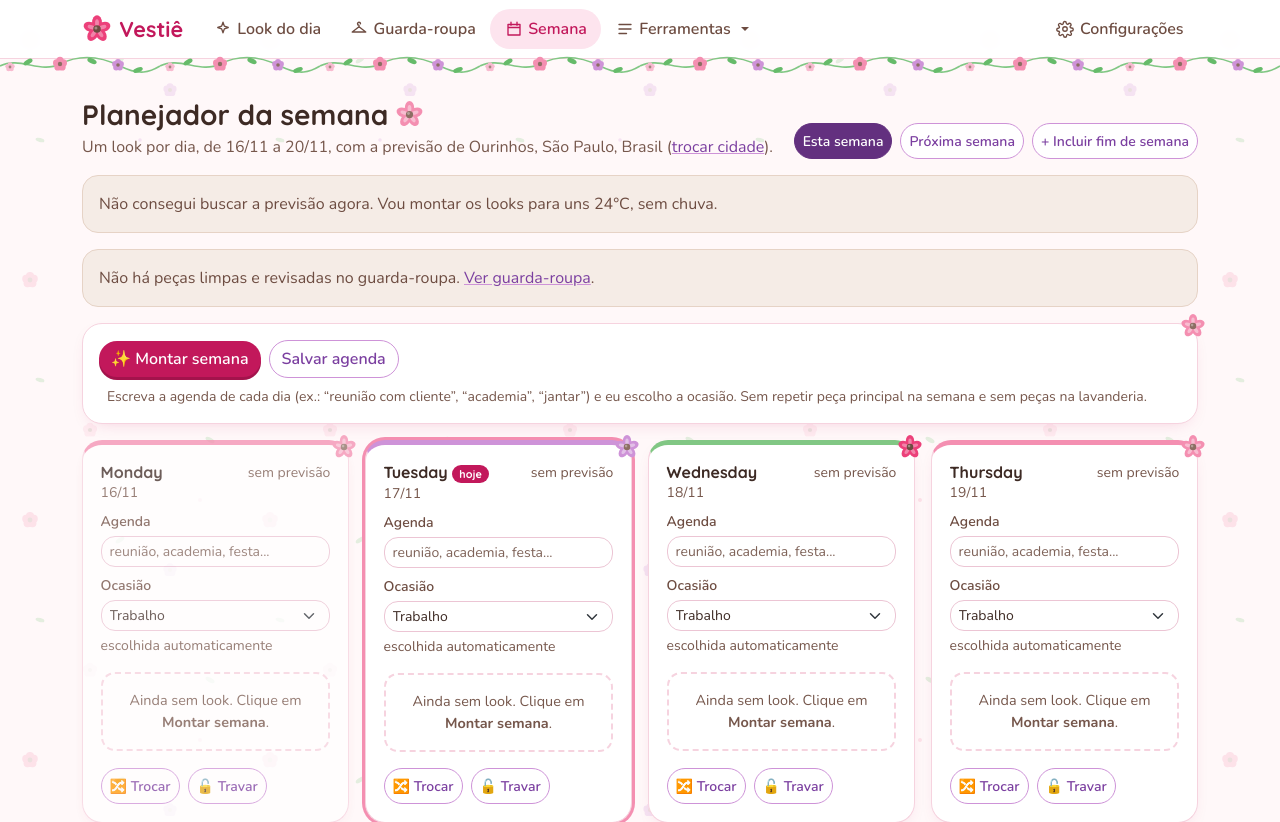
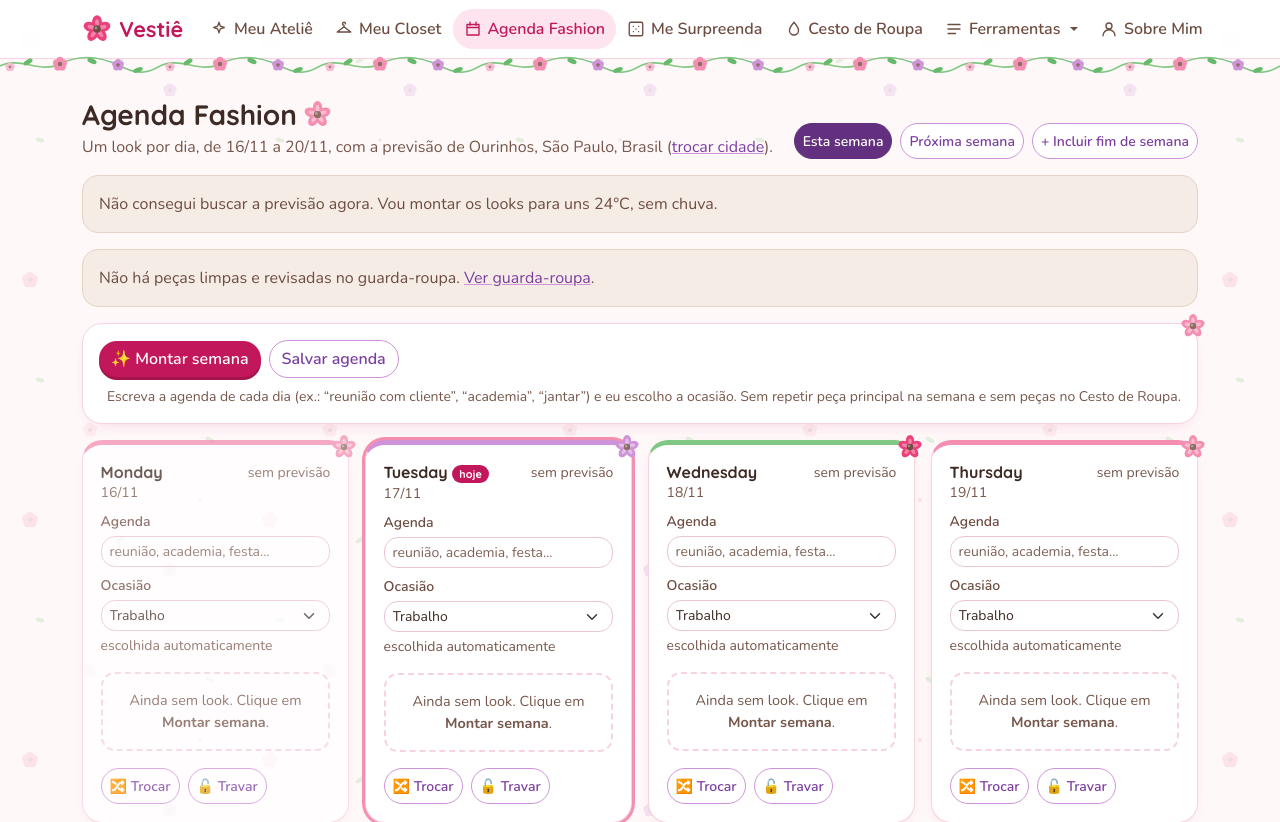
Before and after one commit to AnaVFeriatti/Vesti-, an ASP.NET Core app: page /Planner in a window 1280 px wide. Shown: the top 822 px of the page. Run offline with ASP.NET Core 8, Linux system fonts and the light colour scheme; some libraries are stand-ins or nearby versions.

Commit message:
Menu com os novos nomes: Meu Ateliê, Meu Closet, Agenda Fashion, Me Surpreenda, Cesto de Roupa e Sobre Mim
"Me Surpreenda" abre o look do dia com sorteio novo e a roleta girando sozinha.
Títulos e links das páginas seguem os nomes novos; o menu recolhe abaixo de 1200px para não quebrar linha.

```diff
--- a/src/MontarLooks.Web/Pages/Capsule.cshtml
+++ b/src/MontarLooks.Web/Pages/Capsule.cshtml
@@ -16,7 +16,7 @@
 
 @if (r.ActiveItems == 0)
 {
-    <div class="card p-4"><p class="mb-0">Cadastre peças (ou carregue o exemplo em <a asp-page="/Settings">Configurações</a>) para ver a análise.</p></div>
+    <div class="card p-4"><p class="mb-0">Cadastre peças (ou carregue o exemplo em <a asp-page="/Settings">Sobre Mim</a>) para ver a análise.</p></div>
     return;
 }
 
--- a/src/MontarLooks.Web/Pages/Dashboard.cshtml
+++ b/src/MontarLooks.Web/Pages/Dashboard.cshtml
@@ -23,7 +23,7 @@
 {
     <div class="card empty-state">
         <div class="empty-ico"><partial name="_Icon" model="@("chart")" /></div>
-        <p class="mb-3">Cadastre peças (ou carregue o exemplo em <a asp-page="/Settings" asp-fragment="exemplo">Configurações</a>) para ver os números.</p>
+        <p class="mb-3">Cadastre peças (ou carregue o exemplo em <a asp-page="/Settings" asp-fragment="exemplo">Sobre Mim</a>) para ver os números.</p>
         <div><a asp-page="/Wardrobe/Edit" class="btn btn-accent"><partial name="_Icon" model="@("hanger")" /> Cadastrar peça</a></div>
     </div>
     return;
--- a/src/MontarLooks.Web/Pages/History.cshtml
+++ b/src/MontarLooks.Web/Pages/History.cshtml
@@ -12,7 +12,7 @@
     <div class="card empty-state">
         <div class="empty-ico"><partial name="_Icon" model="@("clock")" /></div>
         <h2 class="h5">Nenhum look registrado ainda</h2>
-        <p class="text-muted">Na tela Look do dia, clique em “Vou usar este” e o look aparece aqui.</p>
+        <p class="text-muted">No Meu Ateliê, clique em “Vou usar este” e o look aparece aqui.</p>
         <div><a asp-page="/Index" class="btn btn-accent"><partial name="_Icon" model="@("sparkle")" /> Ver o look do dia</a></div>
     </div>
 }
--- a/src/MontarLooks.Web/Pages/Index.cshtml.cs
+++ b/src/MontarLooks.Web/Pages/Index.cshtml.cs
@@ -20,6 +20,8 @@ public class IndexModel(
     /// <summary>Manual temperature, used when the user overrides it or the weather API is unreachable.</summary>
     [BindProperty(SupportsGet = true)] public double? Temp { get; set; }
     [BindProperty(SupportsGet = true)] public bool? Rain { get; set; }
+    /// <summary>"Me Surpreenda": random suggestions and the roulette spins by itself.</summary>
+    [BindProperty(SupportsGet = true)] public bool Surpresa { get; set; }
 
     public CityLocation City { get; private set; } = null!;
     public WeatherNow? Weather { get; private set; }
@@ -36,6 +38,7 @@ public class IndexModel(
 
     public async Task OnGetAsync(CancellationToken ct)
     {
+        if (Surpresa && Seed == 0) Seed = Random.Shared.Next(1, 100_000);
         City = await settings.GetCityAsync();
         Weather = await weather.GetCurrentAsync(City.Latitude, City.Longitude, ct);
         UsedTemperature = Temp ?? Weather?.DressingTemperature ?? 24;
--- a/src/MontarLooks.Web/Pages/Laundry.cshtml
+++ b/src/MontarLooks.Web/Pages/Laundry.cshtml
@@ -1,10 +1,10 @@
 @page
 @model LaundryModel
-@{ ViewData["Title"] = "Lavanderia"; }
+@{ ViewData["Title"] = "Cesto de Roupa"; }
 
 <div class="d-flex flex-wrap justify-content-between align-items-end gap-3 mb-3">
     <div>
-        <h1 class="h3 mb-1">Lavanderia</h1>
+        <h1 class="h3 mb-1">Cesto de Roupa</h1>
         <p class="text-muted mb-0">Peça no cesto não aparece nas sugestões até você marcar que lavou. Toque numa peça para mandar para o cesto ou tirar de lá.</p>
     </div>
     @if (Model.Dirty.Count > 0)
@@ -20,7 +20,7 @@
 }
 @if (Model.Dirty.Count + Model.Clean.Count == 0)
 {
-    <p class="text-muted">Nenhuma peça no guarda-roupa ainda. <a asp-page="/Wardrobe/Edit">Cadastre a primeira</a> ou carregue o exemplo em <a asp-page="/Settings">Configurações</a>.</p>
+    <p class="text-muted">Nenhuma peça no guarda-roupa ainda. <a asp-page="/Wardrobe/Edit">Cadastre a primeira</a> ou carregue o exemplo em <a asp-page="/Settings">Sobre Mim</a>.</p>
 }
 <div class="wardrobe-grid mb-4">
     @foreach (var i in Model.Dirty)
--- a/src/MontarLooks.Web/Pages/Palette.cshtml
+++ b/src/MontarLooks.Web/Pages/Palette.cshtml
@@ -180,7 +180,7 @@
     <h2 id="pal-drape-title" class="h5">🪞 Teste do tecido no rosto</h2>
     <p class="small text-muted">Consultoras seguram tecidos coloridos perto do rosto. Aqui a borda faz esse papel: compare os dois lados e veja qual deixa a pele mais uniforme, os olhos mais brilhantes e as olheiras mais leves.</p>
     <div class="pal-drape-empty alert alert-light" @(Model.FacePhoto != null ? "hidden" : null)>
-        Escolha uma foto do rosto em “Ajuda da foto” logo abaixo (ou cadastre uma em <a asp-page="/Settings">Configurações</a>) para fazer o teste.
+        Escolha uma foto do rosto em “Ajuda da foto” logo abaixo (ou cadastre uma em <a asp-page="/Settings">Sobre Mim</a>) para fazer o teste.
     </div>
     <div class="pal-drape" @(Model.FacePhoto == null ? "hidden" : null)>
         <div class="pal-drape-modes" role="group" aria-label="Comparação">
--- a/src/MontarLooks.Web/Pages/Planner.cshtml
+++ b/src/MontarLooks.Web/Pages/Planner.cshtml
@@ -2,7 +2,7 @@
 @model PlannerModel
 @using System.Globalization
 @{
-    ViewData["Title"] = "Semana";
+    ViewData["Title"] = "Agenda Fashion";
     var inv = CultureInfo.InvariantCulture;
     var occasions = Enum.GetValues<Occasion>();
     var first = Model.Days.First().Plan.Date;
@@ -15,7 +15,7 @@
 
 <div class="d-flex flex-wrap justify-content-between align-items-end gap-3 mb-3">
     <div>
-        <h1 class="h3 mb-1">Planejador da semana</h1>
+        <h1 class="h3 mb-1">Agenda Fashion</h1>
         <p class="text-muted mb-0">
             Um look por dia, de @first.ToString("dd/MM") a @last.ToString("dd/MM"), com a previsão de @Model.City.Name
             (<a asp-page="/Settings" class="link-secondary">trocar cidade</a>).
@@ -51,7 +51,7 @@
             <button class="btn btn-outline-secondary" asp-page-handler="Save">Salvar agenda</button>
             <span class="small text-muted ms-md-2">
                 Escreva a agenda de cada dia (ex.: “reunião com cliente”, “academia”, “jantar”) e eu escolho a ocasião.
-                Sem repetir peça principal na semana e sem peças na lavanderia.
+                Sem repetir peça principal na semana e sem peças no Cesto de Roupa.
             </span>
         </div>
     </div>
@@ -128,7 +128,7 @@
                     @if (p.Title != null) { <div class="look-title small mb-1">@p.Title</div> }
                     @if (d.Items.Any(it => Model.Dirty.Contains(it.Id)))
                     {
-                        <div class="small text-muted mb-1">Tem peça no cesto: lave antes ou <a asp-page="/Laundry">confira a lavanderia</a>.</div>
+                        <div class="small text-muted mb-1">Tem peça no cesto: lave antes ou <a asp-page="/Laundry">confira o Cesto de Roupa</a>.</div>
                     }
                     <div class="small text-muted mb-2">Montado para @d.DressingC.ToString("0.#")°C@(d.Rainy ? ", com chuva" : "").</div>
                 }
--- a/src/MontarLooks.Web/Pages/Settings.cshtml
+++ b/src/MontarLooks.Web/Pages/Settings.cshtml
@@ -1,9 +1,9 @@
 @page
 @model SettingsModel
 @using System.Globalization
-@{ ViewData["Title"] = "Configurações"; }
+@{ ViewData["Title"] = "Sobre Mim"; }
 
-<h1 class="h3 mb-3">Configurações</h1>
+<h1 class="h3 mb-3">Sobre Mim</h1>
 
 <div class="settings-layout">
 <nav class="section-nav" data-section-nav aria-label="Seções das configurações">
--- a/src/MontarLooks.Web/Pages/Shared/_Layout.cshtml
+++ b/src/MontarLooks.Web/Pages/Shared/_Layout.cshtml
@@ -16,7 +16,7 @@
 </head>
 <body>
     <a class="skip-link" href="#conteudo">Pular para o conteúdo</a>
-    <nav class="navbar navbar-expand-lg app-nav" aria-label="Menu principal">
+    <nav class="navbar navbar-expand-xl app-nav" aria-label="Menu principal">
         <div class="container">
             <a class="navbar-brand fw-bold" asp-page="/Index" aria-label="Vestiê, página inicial"><img src="~/img/flower-rose.svg" alt="" class="brand-flower" width="30" height="30" /> Vestiê</a>
             <button class="navbar-toggler" type="button" data-bs-toggle="collapse" data-bs-target="#nav"
@@ -26,17 +26,20 @@
             <div class="collapse navbar-collapse" id="nav">
                 @{
                     var current = ViewContext.RouteData.Values["page"]?.ToString() ?? "";
-                    string Active(string page) => string.Equals(current, page, StringComparison.OrdinalIgnoreCase) ? "active" : "";
+                    var surprise = Context.Request.Query.ContainsKey("surpresa");
+                    string Active(string page, string? query = null) =>
+                        string.Equals(current, page, StringComparison.OrdinalIgnoreCase) && (query != null) == surprise ? "active" : "";
+                    string Href(NavMenu.Link l) => Url.Page(l.Page) + (l.Query is null ? "" : "?" + l.Query);
                     var toolsActive = NavMenu.Tools.SelectMany(g => g.Links).Any(l => l.Page == current && l.Page != "/Settings");
                 }
                 <ul class="navbar-nav me-auto">
                     @foreach (var l in NavMenu.Main)
                     {
-                        <li class="nav-item"><a class="nav-link @Active(l.Page)" asp-page="@l.Page" aria-current="@(Active(l.Page) != "" ? "page" : null)"><partial name="_Icon" model="l.Icon" /> @l.Label</a></li>
+                        <li class="nav-item"><a class="nav-link @Active(l.Page, l.Query)" href="@Href(l)" title="@l.Hint" aria-current="@(Active(l.Page, l.Query) != "" ? "page" : null)"><partial name="_Icon" model="l.Icon" /> @l.Label</a></li>
                     }
                     <li class="nav-item dropdown">
                         <a class="nav-link dropdown-toggle @(toolsActive ? "active" : "")" href="#" id="toolsToggle" role="button" data-bs-toggle="dropdown" data-bs-auto-close="outside" aria-expanded="false"><partial name="_Icon" model="@("tools")" /> Ferramentas</a>
-                        <div class="dropdown-menu dropdown-menu-lg-end tools-menu" aria-labelledby="toolsToggle">
+                        <div class="dropdown-menu dropdown-menu-xl-end tools-menu" aria-labelledby="toolsToggle">
                             @foreach (var g in NavMenu.Tools)
                             {
                                 <div class="tools-group">
@@ -54,7 +57,7 @@
                     </li>
                 </ul>
                 <ul class="navbar-nav">
-                    <li class="nav-item"><a class="nav-link @Active("/Settings")" asp-page="/Settings" aria-current="@(Active("/Settings") != "" ? "page" : null)"><partial name="_Icon" model="@("gear")" /> Configurações</a></li>
+                    <li class="nav-item"><a class="nav-link @Active("/Settings")" asp-page="/Settings" aria-current="@(Active("/Settings") != "" ? "page" : null)"><partial name="_Icon" model="@("user")" /> @NavMenu.AboutMe</a></li>
                 </ul>
             </div>
         </div>
--- a/src/MontarLooks.Web/Pages/Travel.cshtml
+++ b/src/MontarLooks.Web/Pages/Travel.cshtml
@@ -194,7 +194,7 @@
                     {
                         <p class="small mb-2">
                             🧺 @(dirtyInBag == 1 ? "1 peça da mala está" : $"{dirtyInBag} peças da mala estão") no cesto de roupa suja.
-                            Lave antes de viajar (depois marque como lavada na <a asp-page="/Laundry">lavanderia</a>).
+                            Lave antes de viajar (depois marque como lavada no <a asp-page="/Laundry">Cesto de Roupa</a>).
                         </p>
                     }
                     <ul class="trip-checklist list-unstyled mb-3" data-key="@checkKey">
--- a/src/MontarLooks.Web/Pages/Wardrobe/Bulk.cshtml
+++ b/src/MontarLooks.Web/Pages/Wardrobe/Bulk.cshtml
@@ -2,7 +2,7 @@
 @model MontarLooks.Web.Pages.Wardrobe.BulkModel
 @{ ViewData["Title"] = "Enviar fotos"; }
 
-<a asp-page="Index" class="small text-muted">← Guarda-roupa</a>
+<a asp-page="Index" class="small text-muted">← Meu Closet</a>
 <h1 class="h3 my-3">Enviar várias fotos</h1>
 
 <div class="row">
--- a/src/MontarLooks.Web/Pages/Wardrobe/Edit.cshtml
+++ b/src/MontarLooks.Web/Pages/Wardrobe/Edit.cshtml
@@ -5,7 +5,7 @@
     ViewData["Title"] = isNew ? "Nova peça" : Model.Item.Name;
 }
 
-<a asp-page="Index" class="small text-muted">← Guarda-roupa</a>
+<a asp-page="Index" class="small text-muted">← Meu Closet</a>
 <h1 class="h3 my-3">@(isNew ? "Nova peça" : Model.Item.NeedsReview ? "Completar peça" : "Editar peça")</h1>
 
 <div class="row g-4">
--- a/src/MontarLooks.Web/Pages/Wardrobe/Index.cshtml
+++ b/src/MontarLooks.Web/Pages/Wardrobe/Index.cshtml
@@ -1,10 +1,10 @@
 @page
 @model MontarLooks.Web.Pages.Wardrobe.IndexModel
-@{ ViewData["Title"] = "Guarda-roupa"; }
+@{ ViewData["Title"] = "Meu Closet"; }
 <link rel="stylesheet" href="~/css/photo-tools.css" asp-append-version="true" />
 
 <div class="d-flex flex-wrap justify-content-between align-items-center gap-2 mb-3">
-    <h1 class="h3 mb-0">Guarda-roupa <span class="text-muted fs-6">(@Model.Items.Count peças)</span></h1>
+    <h1 class="h3 mb-0">Meu Closet <span class="text-muted fs-6">(@Model.Items.Count peças)</span></h1>
     <div class="d-flex gap-2">
         <a asp-page="Bulk" class="btn btn-outline-secondary">📷 Enviar várias fotos</a>
         <a asp-page="Edit" class="btn btn-accent">+ Nova peça</a>
--- a/src/MontarLooks.Web/wwwroot/css/site.css
+++ b/src/MontarLooks.Web/wwwroot/css/site.css
@@ -109,7 +109,7 @@ a:hover { color: var(--pink); }
 .app-nav .navbar-brand:hover { color: var(--pink-dark); }
 .brand-flower { width: 30px; height: 30px; transition: transform .6s ease; }
 .navbar-brand:hover .brand-flower { transform: rotate(72deg); }
-.app-nav .nav-link { color: var(--brown); font-weight: 600; border-radius: 999px; padding-inline: .9rem !important; }
+.app-nav .nav-link { color: var(--brown); font-weight: 600; border-radius: 999px; padding-inline: .7rem !important; }
 .app-nav .nav-link:hover, .app-nav .nav-link:focus-visible { color: var(--pink); background: var(--pink-soft); }
 .app-nav .nav-link.active { color: var(--pink); background: var(--pink-soft); }
 .navbar-toggler { border-color: var(--line); }
@@ -304,9 +304,9 @@ summary { color: var(--purple) !important; cursor: pointer; }
 .app-nav { z-index: 1030; position: sticky; top: 0; }
 .app-main { padding-top: 2.4rem; }           /* espaço para a trepadeira (que desce 18px) */
 .ico { vertical-align: -.2em; flex-shrink: 0; }
-.app-nav .nav-link { display: inline-flex; align-items: center; gap: .35rem; }
+.app-nav .nav-link { display: inline-flex; align-items: center; gap: .35rem; white-space: nowrap; }
 .tools-menu { border: 1px solid var(--line); border-radius: 18px; padding: .6rem; box-shadow: 0 16px 40px -12px rgba(123,63,160,.28); }
-@media (min-width: 992px) {
+@media (min-width: 1200px) {
     .tools-menu { display: none; grid-template-columns: repeat(2, minmax(240px, 1fr)); gap: .25rem .75rem; min-width: 560px; }
     .tools-menu.show { display: grid; }
 }
@@ -344,8 +344,8 @@ main:focus { outline: none; }
 
 .visually-hidden-focusable:not(:focus):not(:focus-within) { position: absolute !important; }
 
-/* ---- navegação no celular (menu recolhido) ---- */
-@media (max-width: 991.98px) {
+/* ---- navegação no celular/tablet (menu recolhido: são 7 itens com os nomes novos) ---- */
+@media (max-width: 1199.98px) {
     .app-nav .navbar-collapse { max-height: calc(100dvh - 64px); overflow-y: auto; overscroll-behavior: contain; padding-bottom: .75rem; }
     .app-nav .nav-link { min-height: 44px; width: 100%; }
     .app-nav .navbar-nav { gap: .15rem; padding-top: .5rem; }
```
Also changed, not shown: src/MontarLooks.Web/Models/NavMenu.cs (+14 -6 lines), src/MontarLooks.Web/Pages/Index.cshtml (+5 -3 lines), tests/MontarLooks.Tests/PagesIntegrationTests.cs (+19 -0 lines).
